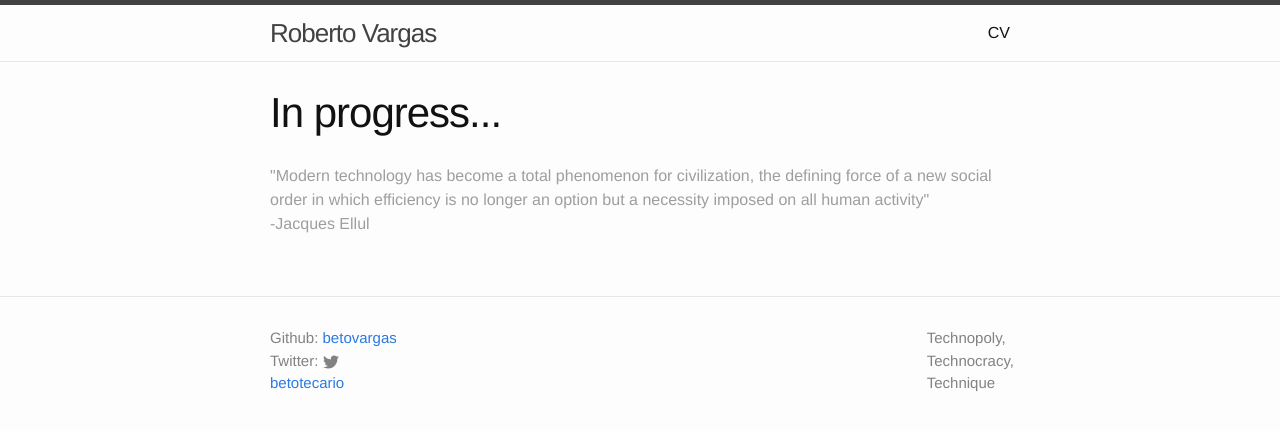
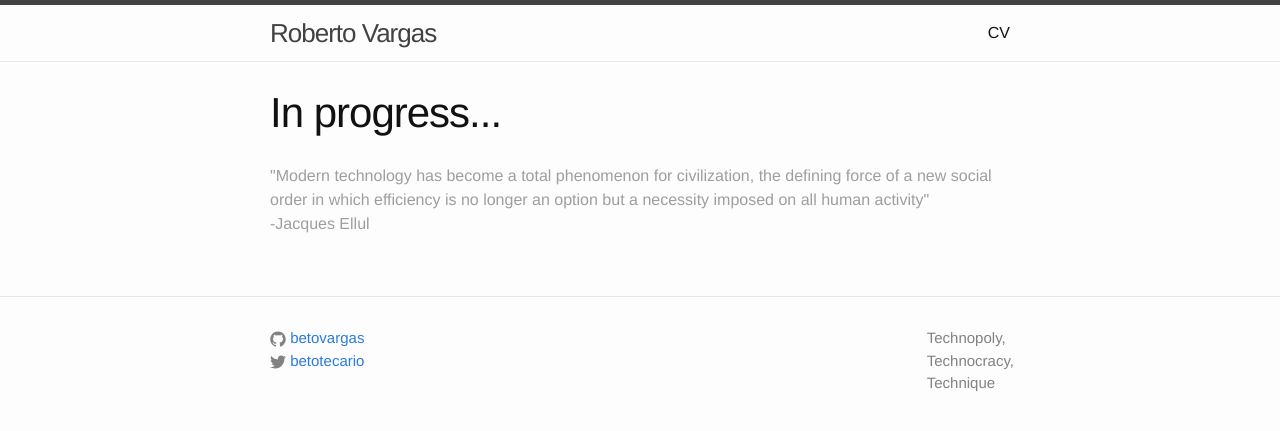
Before and after one commit to betovargas/betovargas.github.io, a Jekyll site: the page built from index.html, in a window 1280 px wide. Shown: the top 431 px of the page. Built offline with Jekyll 4.4.1, drawn with Linux system fonts in a browser that asks for light colours.

Commit message:
added icons to footer

```diff
--- a/_includes/footer.html
+++ b/_includes/footer.html
@@ -16,13 +16,12 @@
         <ul class="social-media-list">
           {% if site.github_username %}
           <li>
-          Github:
             <a href="https://github.com/{{ site.github_username }}">
-              <!--<span class="icon  icon--github">
+              <span class="icon  icon--github">
                 <svg viewBox="0 0 16 16">
                   <path fill="#828282" d="M7.999,0.431c-4.285,0-7.76,3.474-7.76,7.761 c0,3.428,2.223,6.337,5.307,7.363c0.388,0.071,0.53-0.168,0.53-0.374c0-0.184-0.007-0.672-0.01-1.32 c-2.159,0.469-2.614-1.04-2.614-1.04c-0.353-0.896-0.862-1.135-0.862-1.135c-0.705-0.481,0.053-0.472,0.053-0.472 c0.779,0.055,1.189,0.8,1.189,0.8c0.692,1.186,1.816,0.843,2.258,0.645c0.071-0.502,0.271-0.843,0.493-1.037 C4.86,11.425,3.049,10.76,3.049,7.786c0-0.847,0.302-1.54,0.799-2.082C3.768,5.507,3.501,4.718,3.924,3.65 c0,0,0.652-0.209,2.134,0.796C6.677,4.273,7.34,4.187,8,4.184c0.659,0.003,1.323,0.089,1.943,0.261 c1.482-1.004,2.132-0.796,2.132-0.796c0.423,1.068,0.157,1.857,0.077,2.054c0.497,0.542,0.798,1.235,0.798,2.082 c0,2.981-1.814,3.637-3.543,3.829c0.279,0.24,0.527,0.713,0.527,1.437c0,1.037-0.01,1.874-0.01,2.129 c0,0.208,0.14,0.449,0.534,0.373c3.081-1.028,5.302-3.935,5.302-7.362C15.76,3.906,12.285,0.431,7.999,0.431z"/>
                 </svg>
-              </span>-->
+              </span>
 
               <span class="username">{{ site.github_username }}</span>
             </a>
@@ -31,7 +30,6 @@
 
           {% if site.twitter_username %}
           <li>
-          Twitter:
             <a href="https://twitter.com/{{ site.twitter_username }}">
               <span class="icon  icon--twitter">
                 <svg viewBox="0 0 16 16">
```
Also changed, not shown: 4 other files.
